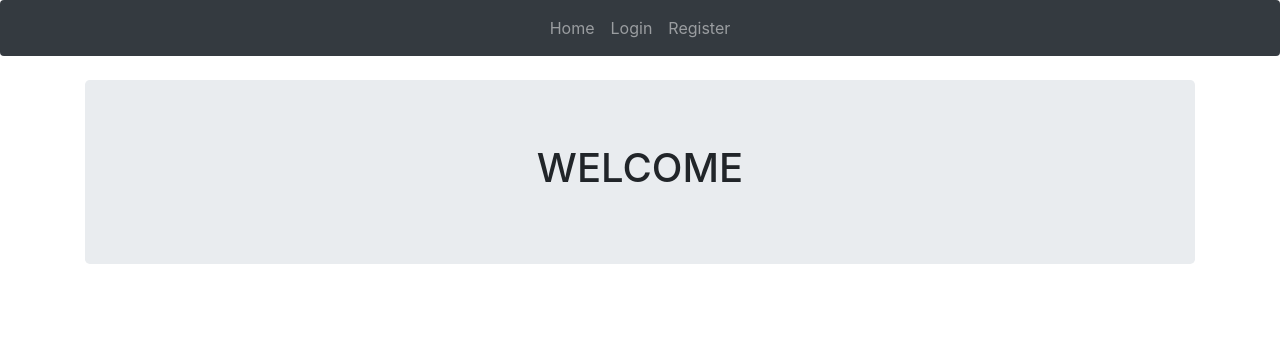
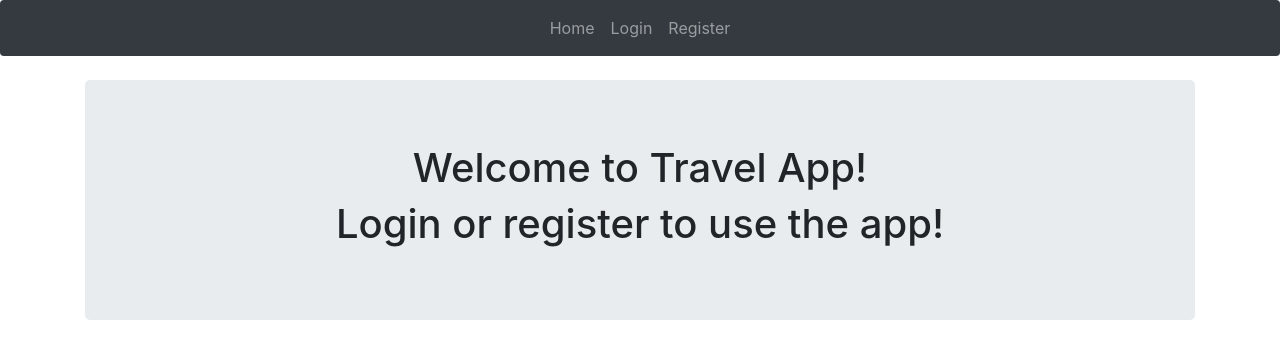
Before and after one commit to MaxLipatrov/236369_FinalProject, a React (Create React App) app in the folder frontend/: page / in a window 1280 px wide. Shown: the top 358 px of the page. Built offline with nearby package versions, Linux system fonts and the light colour scheme.

Commit message:
Homepage becomes posts feed when user is not anonymous
Signed-off-by: Max <maxim-li@campus.technion.ac.il>

```diff
--- a/frontend/src/App.js
+++ b/frontend/src/App.js
@@ -14,10 +14,8 @@ import {Redirect} from "react-router-dom";
 // }
 
 function isLoggedIn() {
-  if (localStorage.usertoken) {
-    return true
-  }
-  return false
+  return !!localStorage.usertoken;
+
 }
 
 
@@ -39,7 +37,7 @@ class App extends Component {
             )}/>
              <Route exact path="/users/:id" render={(props) => (
                 isLoggedIn() ? (
-                    <Profile {...props} />) : (<Redirect to="/login"/> )
+                    <Profile {...props} />) : (<Redirect to="/profile"/> )
             )}/>
             <Route exact path="/profile/:id" render={(props) => (
                 isLoggedIn() ? (
--- a/frontend/src/Component/Landing.js
+++ b/frontend/src/Component/Landing.js
@@ -1,23 +1,32 @@
-import React, { Component } from 'react'
+import React, {Component} from 'react'
 
 
 class Landing extends Component {
-    state= {
+    state = {
         users: []
-    }
-
+    };
 
 
     render() {
-    return (
-      <div className="container">
+
+        const ifLoggedIn = (<div className="container">
             <div className="jumbotron mt-4">
                 <div className="col-sm-8 mx-auto">
-            <h1 className="text-center">WELCOME</h1>
+                    <h1 className="text-center">Here will be a posts feed!</h1>
                 </div>
             </div>
+        </div>);
+
+        const ifAnonymous = (<div className="container">
+            <div className="jumbotron mt-4">
+                <div className="col-sm-8 mx-auto">
+                    <h1 className="text-center">Welcome to Travel App!</h1>
+                    <h1 className="text-center">Login or register to use the app!</h1>
                 </div>
-    )
+            </div>
+        </div>);
+
+        return localStorage.usertoken ? ifLoggedIn : ifAnonymous
     }
 }
 
--- a/frontend/src/Component/Login.js
+++ b/frontend/src/Component/Login.js
@@ -1,160 +1,3 @@
-// import React, { Component } from 'react'
-// import Alert from "reactstrap/es/Alert";
-// import axios from "axios";
-//
-//
-// export const login = user => {
-//   axios.defaults.withCredentials = true;
-//   return axios
-//       .post('http://127.0.0.1:5000/login', {
-//         email: user.email,
-//         password: user.password
-//       })
-//       .then(response => {
-//         localStorage.setItem('usertoken', response.data)
-//         return response.data
-//       })
-//       .catch(err => {
-//         console.log(err)
-//         return 'error'
-//       })
-// }
-//
-// const validEmailRegex =
-//   RegExp(/^(([^<>()\[\]\.,;:\s@\"]+(\.[^<>()\[\]\.,;:\s@\"]+)*)|(\".+\"))@(([^<>()[\]\.,;:\s@\"]+\.)+[^<>()[\]\.,;:\s@\"]{2,})$/i);
-//
-// const validateForm = (errors) => {
-//   let valid = true;
-//   Object.values(errors).forEach(
-//     (val) => val.length > 0 && (valid = false)
-//   );
-//   return valid;
-// }
-// class Login extends Component {
-//   constructor() {
-//     super()
-//     this.state = {
-//       email: '',
-//       password: '',
-//       errors: {
-//         email: '',
-//         password: '',
-//       },
-//       invalid: 0
-//
-//     };
-//
-//     this.onChange = this.onChange.bind(this)
-//     this.onSubmit = this.onSubmit.bind(this)
-//   }
-//
-//   onChange(e) {
-//     this.setState({ [e.target.name]: e.target.value });
-//     e.preventDefault();
-//     const { name, value } = e.target;
-//     let errors = this.state.errors;
-//
-//     switch (name) {
-//       case 'email':
-//         errors.email =
-//           validEmailRegex.test(value)  && value.length <= 120
-//             ? ''
-//             : 'Email is not valid!';
-//         break;
-//       case 'password':
-//         errors.password =
-//           value.length < 1 || value.length > 60
-//             ? 'Password is not valid!'
-//             : '';
-//         break;
-//       default:
-//         break;
-//     }
-//     this.setState({errors, [name]: value});
-//   }
-//
-//
-//   onSubmit(e) {
-//     e.preventDefault();
-//     this.setState({invalid: 0});
-//     const user = {
-//       email: this.state.email,
-//       password: this.state.password
-//     }
-//
-//     if(validateForm(this.state.errors)) {
-//       login(user).then(res => {
-//       if (res !== 'error') {
-//         this.props.history.push(`/`)
-//       }
-//       else {
-//         this.setState({invalid: 1});
-//         }
-//       })
-//
-//     }
-//     else{
-//         this.setState({invalid: 1});
-//     }
-//
-//
-//   }
-//
-//   render() {
-//     return (
-//       <div className="container">
-//         <div className="row">
-//           <div className="col-md-6 mt-5 mx-auto">
-//             <form noValidate onSubmit={this.onSubmit}>
-//               <h1 className="h3 mb-3 font-weight-normal">Sign in</h1>
-//               <div className="form-group">
-//                 {this.state.invalid >0 &&  <Alert color="danger">
-//                   Invalid email or password. Please try again!
-//                 </Alert> }
-//                 <label htmlFor="email">Email address</label>
-//                 <input
-//                   type="email"
-//                   className="form-control"
-//                   name="email"
-//                   placeholder="Enter email"
-//                   value={this.state.email}
-//                   onChange={this.onChange}
-//                   noValidate
-//                 />
-//                 {this.state.errors.email.length > 0 &&
-//                 <span className='error'>{this.state.errors.email}</span>}
-//               </div>
-//               <div className="form-group">
-//                 <label htmlFor="password">Password</label>
-//                 <input
-//                   type="password"
-//                   className="form-control"
-//                   name="password"
-//                   placeholder="Password"
-//                   value={this.state.password}
-//                   onChange={this.onChange}
-//                   noValidate />
-//                   {this.state.errors.password.length > 0 &&
-//                     <span className='error' >{this.state.errors.password}</span>}
-//               </div>
-//               <button
-//                 type="submit"
-//                 className="btn btn-lg btn-primary btn-block"
-//               >
-//                 Sign in
-//               </button>
-//             </form>
-//           </div>
-//         </div>
-//       </div>
-//     )
-//   }
-// }
-//
-// export default Login
-//
-
-
 import React, {Component} from 'react'
 import Alert from "reactstrap/es/Alert";
 import axios from "axios";
@@ -169,14 +12,14 @@ export const login = user => {
             password: user.password
         })
         .then(response => {
-            localStorage.setItem('usertoken', response.data)
+            localStorage.setItem('usertoken', response.data);
             return response.data
         })
         .catch(err => {
             console.log(err)
             return 'error'
         })
-}
+};
 
 const validEmailRegex =
     RegExp(/^(([^<>()\[\]\.,;:\s@\"]+(\.[^<>()\[\]\.,;:\s@\"]+)*)|(\".+\"))@(([^<>()[\]\.,;:\s@\"]+\.)+[^<>()[\]\.,;:\s@\"]{2,})$/i);
@@ -191,7 +34,7 @@ const validateForm = (errors) => {
 
 class Login extends Component {
     constructor() {
-        super()
+        super();
         this.state = {
             email: '',
             password: '',
@@ -232,7 +75,6 @@ class Login extends Component {
         this.setState({errors, [name]: value});
     }
 
-
     onSubmit(e) {
         e.preventDefault();
         this.setState({invalid: 0});
@@ -246,8 +88,8 @@ class Login extends Component {
                 if (res !== 'error') {
                     const token = localStorage.usertoken;
                     if (token) {
-                      const decoded = jwt_decode(token);
-                      this.props.history.push(`/users/` + decoded.identity.user_name)
+                        const decoded = jwt_decode(token);
+                        this.props.history.push(`/`);
                     }
                 } else {
                     this.setState({invalid: 1});
```
Also changed, not shown: frontend/src/Component/Navbar.js (+5 -5 lines). Lines whose indentation alone changed are shown as unchanged.
